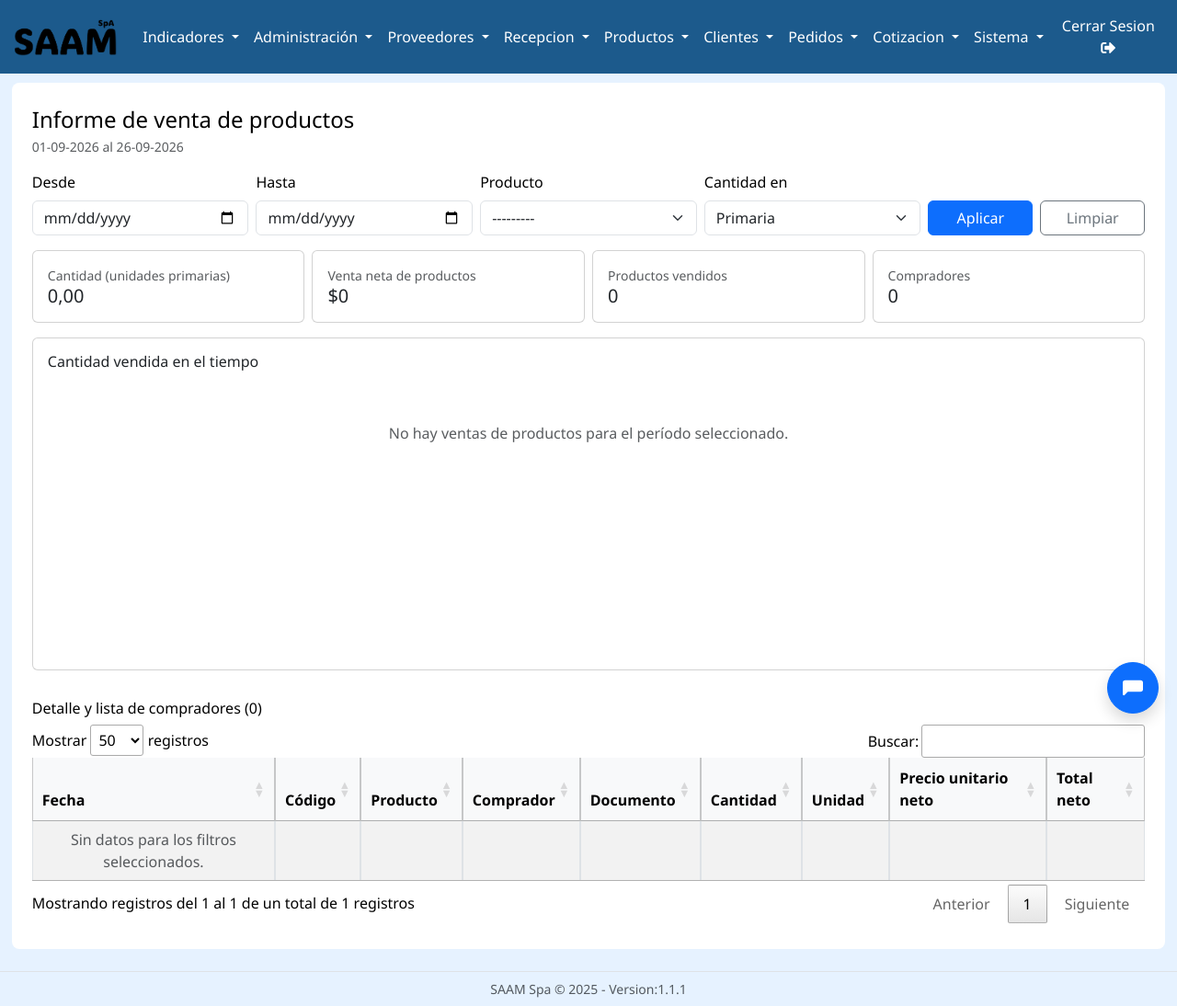
After one commit to MigueJano/Portal-SAAM, a Django app: page /indicadores/productos/ in a window 1280 px wide. The commit adds this page. Shown: the whole page at 92% size. Run offline with Django 5.2, Linux system fonts and the light colour scheme; a user stored in the database is signed in; tables that the repository leaves empty hold one stand-in row (values such as "Sample post"); lists and menus that the app fills with data are empty; some libraries are stand-ins or nearby versions.

Commit message:
informe de venta por cantidad

```diff
--- a/src/Apps/Pedidos/templates/base.html
+++ b/src/Apps/Pedidos/templates/base.html
@@ -42,6 +42,7 @@
             </a>
             <ul class="dropdown-menu">
               <li><a class="dropdown-item" href="{% url 'dashboard_financiero_simple' %}">Financieros</a></li>
+              <li><a class="dropdown-item" href="{% url 'informe_productos' %}">Productos</a></li>
               <!--<li><a class="dropdown-item" href="{% url 'dashboard_ventas' %}">Ventas</a></li> // INFO EN INVENTARIO-->
               <li><a class="dropdown-item" href="{% url 'dashboard_operaciones' %}">Operaciones</a></li>
               <li><a class="dropdown-item" href="{% url 'dashboard_estrategia' %}">Informe Estrategico</a></li>
--- a/src/Apps/indicadores/forms.py
+++ b/src/Apps/indicadores/forms.py
@@ -1,66 +1,66 @@
-# Apps/indicadores/forms.py
-from django import forms
 from datetime import date
 
-from Apps.Pedidos.models import Cliente, Categoria, Proveedor
+from django import forms
+
+from Apps.Pedidos.models import Categoria, Cliente, Producto, Proveedor
+
 
 class FiltroFinancieroForm(forms.Form):
     fecha_desde = forms.DateField(
         required=False,
-        widget=forms.DateInput(attrs={'type': 'date', 'class': 'form-control'})
+        widget=forms.DateInput(attrs={"type": "date", "class": "form-control"}),
     )
     fecha_hasta = forms.DateField(
         required=False,
-        widget=forms.DateInput(attrs={'type': 'date', 'class': 'form-control'})
+        widget=forms.DateInput(attrs={"type": "date", "class": "form-control"}),
     )
 
     def clean(self):
         data = super().clean()
         hoy = date.today()
+        if not data.get("fecha_desde"):
+            data["fecha_desde"] = hoy.replace(day=1)
+        if not data.get("fecha_hasta"):
+            data["fecha_hasta"] = hoy
+        if data["fecha_desde"] > data["fecha_hasta"]:
+            data["fecha_desde"], data["fecha_hasta"] = (
+                data["fecha_hasta"],
+                data["fecha_desde"],
+            )
+        return data
 
-        # Defaults: primer día del mes actual → hoy
-        if not data.get('fecha_desde'):
-            data['fecha_desde'] = hoy.replace(day=1)
-        if not data.get('fecha_hasta'):
-            data['fecha_hasta'] = hoy
-
-        # Normaliza por si vienen invertidas
-        if data['fecha_desde'] > data['fecha_hasta']:
-            data['fecha_desde'], data['fecha_hasta'] = data['fecha_hasta'], data['fecha_desde']
-
-        return data
 
 class FiltroVentasForm(forms.Form):
     cliente = forms.ModelChoiceField(
-        queryset=Cliente.objects.all().order_by('nombre_cliente'),
+        queryset=Cliente.objects.all().order_by("nombre_cliente"),
         required=False,
-        label="Cliente"
+        label="Cliente",
     )
     categoria = forms.ModelChoiceField(
-        queryset=Categoria.objects.all().order_by('categoria'),
+        queryset=Categoria.objects.all().order_by("categoria"),
         required=False,
-        label="Categoría"
+        label="Categoría",
     )
-    proveedor = forms.ModelChoiceField(                     # 👈 NUEVO
-        queryset=Proveedor.objects.all().order_by('nombre_proveedor'),
+    proveedor = forms.ModelChoiceField(
+        queryset=Proveedor.objects.all().order_by("nombre_proveedor"),
         required=False,
-        label="Proveedor"
+        label="Proveedor",
     )
     MESES_CHOICES = (
-        (3,  "Últimos 3"),
-        (6,  "Últimos 6"),
-        (9,  "Últimos 9"),
+        (3, "Últimos 3"),
+        (6, "Últimos 6"),
+        (9, "Últimos 9"),
         (12, "Últimos 12"),
     )
     meses = forms.ChoiceField(
         choices=MESES_CHOICES,
         initial=3,
         required=False,
-        label="Meses"
+        label="Meses",
     )
 
     def clean_meses(self) -> int:
-        valor = self.cleaned_data.get('meses')
+        valor = self.cleaned_data.get("meses")
         try:
             return int(valor) if valor not in (None, "") else 3
         except (TypeError, ValueError):
@@ -68,13 +68,11 @@ class FiltroVentasForm(forms.Form):
 
     def rango_fechas_o_meses(self):
         hoy = date.today()
-        n = self.cleaned_data.get('meses') or 3
+        n = self.cleaned_data.get("meses") or 3
         try:
             n = int(n)
         except (TypeError, ValueError):
             n = 3
-
-        # primer día del mes de (n-1) meses atrás
         y, m = hoy.year, hoy.month - (n - 1)
         while m <= 0:
             m += 12
@@ -82,3 +80,45 @@ class FiltroVentasForm(forms.Form):
         inicio = date(y, m, 1)
         fin = hoy
         return inicio, fin
+
+
+class FiltroProductosForm(forms.Form):
+    UNIDAD_CHOICES = (
+        ("PRIMARIO", "Primaria"),
+        ("SECUNDARIO", "Secundaria"),
+    )
+
+    fecha_desde = forms.DateField(
+        required=False,
+        label="Desde",
+        widget=forms.DateInput(attrs={"type": "date", "class": "form-control"}),
+    )
+    fecha_hasta = forms.DateField(
+        required=False,
+        label="Hasta",
+        widget=forms.DateInput(attrs={"type": "date", "class": "form-control"}),
+    )
+    producto = forms.ModelChoiceField(
+        queryset=Producto.objects.all().order_by("nombre_producto", "codigo_producto_interno"),
+        required=False,
+        label="Producto",
+    )
+    unidad = forms.ChoiceField(
+        choices=UNIDAD_CHOICES,
+        initial="PRIMARIO",
+        required=False,
+        label="Cantidad en",
+    )
+
+    def clean(self):
+        data = super().clean()
+        hoy = date.today()
+        data["fecha_desde"] = data.get("fecha_desde") or hoy.replace(day=1)
+        data["fecha_hasta"] = data.get("fecha_hasta") or hoy
+        if data["fecha_desde"] > data["fecha_hasta"]:
+            data["fecha_desde"], data["fecha_hasta"] = (
+                data["fecha_hasta"],
+                data["fecha_desde"],
+            )
+        data["unidad"] = data.get("unidad") or "PRIMARIO"
+        return data
--- /dev/null
+++ b/src/Apps/indicadores/templates/indicadores/productos.html
@@ -0,0 +1,190 @@
+{% extends "base.html" %}
+{% load custom_filters %}
+
+{% block CSS %}
+<style>
+  .productos-resumen .card { height: 100%; }
+  .productos-grafico { min-height: 360px; position: relative; }
+  #grafico-productos { display: block; height: 340px; width: 100%; }
+  .tabla-productos td, .tabla-productos th { padding: .4rem .5rem; }
+  @media (max-width: 767.98px) {
+    .productos-grafico { min-height: 300px; }
+    #grafico-productos { height: 280px; }
+  }
+</style>
+{% endblock CSS %}
+
+{% block content %}
+<div class="container-fluid">
+  <div class="d-flex justify-content-between align-items-start flex-wrap gap-2 mt-3 mb-3">
+    <div>
+      <h1 class="h4 mb-1">Informe de venta de productos</h1>
+      <div class="small text-muted">{{ inicio|date:"d-m-Y" }} al {{ fin|date:"d-m-Y" }}</div>
+    </div>
+  </div>
+
+  <form method="get" class="row row-cols-1 row-cols-md-5 align-items-end g-2 mb-3">
+    <div class="col">
+      <label class="form-label" for="{{ form.fecha_desde.id_for_label }}">{{ form.fecha_desde.label }}</label>
+      {{ form.fecha_desde }}
+    </div>
+    <div class="col">
+      <label class="form-label" for="{{ form.fecha_hasta.id_for_label }}">{{ form.fecha_hasta.label }}</label>
+      {{ form.fecha_hasta }}
+    </div>
+    <div class="col">
+      <label class="form-label" for="{{ form.producto.id_for_label }}">{{ form.producto.label }}</label>
+      {{ form.producto|add_class:"form-select" }}
+    </div>
+    <div class="col">
+      <label class="form-label" for="{{ form.unidad.id_for_label }}">{{ form.unidad.label }}</label>
+      {{ form.unidad|add_class:"form-select" }}
+    </div>
+    <div class="col d-flex gap-2">
+      <button type="submit" class="btn btn-primary w-100">Aplicar</button>
+      <a href="{% url 'informe_productos' %}" class="btn btn-outline-secondary w-100">Limpiar</a>
+    </div>
+  </form>
+
+  <div class="row g-2 mb-3 productos-resumen">
+    <div class="col-6 col-lg-3">
+      <div class="card"><div class="card-body">
+        <div class="small text-muted">Cantidad (unidades {{ unidad_label }})</div>
+        <div class="h5 mb-0">{{ resumen.cantidad|floatformat:2|formatear_miles }}</div>
+      </div></div>
+    </div>
+    <div class="col-6 col-lg-3">
+      <div class="card"><div class="card-body">
+        <div class="small text-muted">Venta neta de productos</div>
+        <div class="h5 mb-0">${{ resumen.total_venta|floatformat:0|formatear_miles }}</div>
+      </div></div>
+    </div>
+    <div class="col-6 col-lg-3">
+      <div class="card"><div class="card-body">
+        <div class="small text-muted">Productos vendidos</div>
+        <div class="h5 mb-0">{{ resumen.productos|formatear_miles }}</div>
+      </div></div>
+    </div>
+    <div class="col-6 col-lg-3">
+      <div class="card"><div class="card-body">
+        <div class="small text-muted">Compradores</div>
+        <div class="h5 mb-0">{{ resumen.compradores|formatear_miles }}</div>
+      </div></div>
+    </div>
+  </div>
+
+  <div class="card mb-4">
+    <div class="card-body productos-grafico">
+      <h2 class="h6">Cantidad vendida en el tiempo</h2>
+      {% if grafico %}
+        <canvas id="grafico-productos" role="img" aria-label="Gráfico de barras de cantidad vendida por fecha"></canvas>
+      {% else %}
+        <div class="text-center text-muted py-5">No hay ventas de productos para el período seleccionado.</div>
+      {% endif %}
+    </div>
+  </div>
+
+  <div class="table-responsive py-2">
+    <h2 class="h6">Detalle y lista de compradores ({{ filas|length }})</h2>
+    <table id="tabla-productos" class="table table-striped table-bordered table-sm align-middle tabla-productos js-tabla-filtros" data-page-length="50">
+      <thead class="table-light text-center">
+        <tr>
+          <th>Fecha</th>
+          <th>Código</th>
+          <th>Producto</th>
+          <th>Comprador</th>
+          <th>Documento</th>
+          <th>Cantidad</th>
+          <th>Unidad</th>
+          <th>Precio unitario neto</th>
+          <th>Total neto</th>
+        </tr>
+      </thead>
+      <tbody>
+        {% for fila in filas %}
+        <tr>
+          <td class="text-center" data-order="{{ fila.fecha|date:'Y-m-d' }}">{{ fila.fecha|date:"d-m-Y" }}</td>
+          <td>{{ fila.producto.codigo_producto_interno }}</td>
+          <td>{{ fila.producto.nombre_producto }}</td>
+          <td>{{ fila.cliente.nombre_cliente }} <span class="text-muted">({{ fila.cliente.rut_cliente }})</span></td>
+          <td class="text-center">{{ fila.venta.get_documento_pedido_display }} N&deg; {{ fila.venta.num_documento }}</td>
+          <td class="text-end" data-order="{{ fila.cantidad|stringformat:'f' }}">{{ fila.cantidad|floatformat:2|formatear_miles }}</td>
+          <td>{{ fila.nombre_unidad }}</td>
+          <td class="text-end" data-order="{{ fila.precio|stringformat:'f' }}">${{ fila.precio|floatformat:2|formatear_miles }}</td>
+          <td class="text-end" data-order="{{ fila.total|stringformat:'f' }}">${{ fila.total|floatformat:0|formatear_miles }}</td>
+        </tr>
+        {% empty %}
+        <tr><td colspan="9" class="text-center text-muted">Sin datos para los filtros seleccionados.</td></tr>
+        {% endfor %}
+      </tbody>
+    </table>
+  </div>
+</div>
+{{ grafico|json_script:"datos-grafico-productos" }}
+{% endblock content %}
+
+{% block script %}
+<script>
+(function () {
+  const canvas = document.getElementById("grafico-productos");
+  const dataNode = document.getElementById("datos-grafico-productos");
+  if (!canvas || !dataNode) return;
+  const datos = JSON.parse(dataNode.textContent);
+  if (!datos.length) return;
+
+  function dibujar() {
+    const ratio = window.devicePixelRatio || 1;
+    const ancho = Math.max(canvas.clientWidth, 320);
+    const alto = canvas.clientHeight;
+    canvas.width = ancho * ratio;
+    canvas.height = alto * ratio;
+    const ctx = canvas.getContext("2d");
+    ctx.scale(ratio, ratio);
+
+    const margen = { top: 18, right: 20, bottom: 68, left: 72 };
+    const areaW = ancho - margen.left - margen.right;
+    const areaH = alto - margen.top - margen.bottom;
+    const maximo = Math.max(...datos.map(d => d.cantidad), 1);
+    const pasos = 5;
+
+    ctx.font = "12px system-ui, sans-serif";
+    ctx.strokeStyle = "#dee2e6";
+    ctx.fillStyle = "#6c757d";
+    ctx.textAlign = "right";
+    for (let i = 0; i <= pasos; i += 1) {
+      const y = margen.top + areaH - (areaH * i / pasos);
+      const valor = maximo * i / pasos;
+      ctx.beginPath(); ctx.moveTo(margen.left, y); ctx.lineTo(ancho - margen.right, y); ctx.stroke();
+      ctx.fillText(valor.toLocaleString("es-CL", { maximumFractionDigits: 2 }), margen.left - 8, y + 4);
+    }
+
+    const espacio = areaW / datos.length;
+    const barra = Math.max(Math.min(espacio * .65, 56), 3);
+    ctx.fillStyle = "#0d6efd";
+    datos.forEach((dato, indice) => {
+      const h = areaH * dato.cantidad / maximo;
+      const x = margen.left + espacio * indice + (espacio - barra) / 2;
+      ctx.fillRect(x, margen.top + areaH - h, barra, h);
+    });
+
+    const salto = Math.max(Math.ceil(datos.length / Math.max(Math.floor(areaW / 75), 1)), 1);
+    ctx.fillStyle = "#495057";
+    ctx.textAlign = "center";
+    datos.forEach((dato, indice) => {
+      if (indice % salto === 0 || indice === datos.length - 1) {
+        ctx.fillText(dato.fecha, margen.left + espacio * (indice + .5), alto - margen.bottom + 22);
+      }
+    });
+    ctx.fillText("Tiempo", margen.left + areaW / 2, alto - 10);
+    ctx.save();
+    ctx.translate(16, margen.top + areaH / 2);
+    ctx.rotate(-Math.PI / 2);
+    ctx.fillText("Cantidad (unidades {{ unidad_label }})", 0, 0);
+    ctx.restore();
+  }
+
+  dibujar();
+  window.addEventListener("resize", dibujar);
+})();
+</script>
+{% endblock script %}
--- a/src/Apps/indicadores/urls.py
+++ b/src/Apps/indicadores/urls.py
@@ -12,6 +12,7 @@ from .views import (
     dashboard_inventario,
     dashboard_operaciones,
     dashboard_ventas,
+    informe_productos,
     exportar_inventario_propyme,
     exportar_libro_compras_propyme,
     exportar_libro_ventas_propyme,
@@ -22,6 +23,7 @@ from .views import (
 urlpatterns = [
     path('financiero-simple/', dashboard_financiero_simple, name='dashboard_financiero_simple'),
     path('ventas/', dashboard_ventas, name='dashboard_ventas'),
+    path('productos/', informe_productos, name='informe_productos'),
     path('inventario/', dashboard_inventario, name='dashboard_inventario'),
     path('inventario/flujo/<int:producto_id>/', flujo_inventario_producto, name='flujo_inventario_producto'),
     path('operaciones/', dashboard_operaciones, name='dashboard_operaciones'),
--- a/src/Apps/indicadores/views/__init__.py
+++ b/src/Apps/indicadores/views/__init__.py
@@ -1,5 +1,6 @@
 from .financieros import dashboard_financiero_simple
 from .ventas import dashboard_ventas
+from .productos import informe_productos
 from .inventario import dashboard_inventario, flujo_inventario_producto
 from .operaciones import dashboard_operaciones
 from .estrategia import (
--- /dev/null
+++ b/src/Apps/indicadores/views/productos.py
@@ -0,0 +1,137 @@
+from collections import defaultdict
+from datetime import date
+from decimal import Decimal, ROUND_HALF_UP
+
+from django.contrib.auth.decorators import login_required
+from django.shortcuts import render
+
+from Apps.Pedidos.models import UtilidadProducto
+from Apps.indicadores.forms import FiltroProductosForm
+
+
+DOS_DEC = Decimal("0.01")
+
+
+def _factor_unidad(producto, unidad):
+    if unidad == "SECUNDARIO":
+        return Decimal(max(int(producto.qty_secundario or 1), 1))
+    return Decimal("1")
+
+
+@login_required
+def informe_productos(request):
+    if request.GET:
+        form = FiltroProductosForm(request.GET)
+        form.is_valid()
+        inicio = form.cleaned_data["fecha_desde"]
+        fin = form.cleaned_data["fecha_hasta"]
+        producto = form.cleaned_data.get("producto")
+        unidad = form.cleaned_data["unidad"]
+    else:
+        hoy = date.today()
+        inicio = hoy.replace(day=1)
+        fin = hoy
+        producto = None
+        unidad = "PRIMARIO"
+        form = FiltroProductosForm(
+            initial={"fecha_desde": inicio, "fecha_hasta": fin, "unidad": unidad}
+        )
+
+    registros = (
+        UtilidadProducto.objects.filter(
+            venta__isnull=False,
+            venta__fecha_venta__range=(inicio, fin),
+        )
+        .select_related(
+            "producto",
+            "producto__empaque_primario",
+            "producto__empaque_secundario",
+            "venta",
+            "venta__pedidoid",
+            "venta__pedidoid__nombre_cliente",
+        )
+        .order_by("-venta__fecha_venta", "producto__nombre_producto", "id")
+    )
+    if producto:
+        registros = registros.filter(producto=producto)
+
+    filas = []
+    compradores = set()
+    productos = set()
+    total_cantidad = Decimal("0")
+    total_venta = Decimal("0")
+    serie = defaultdict(lambda: Decimal("0"))
+    agrupar_por_mes = (fin - inicio).days > 62
+
+    for registro in registros:
+        factor = _factor_unidad(registro.producto, unidad)
+        cantidad_primaria = Decimal(registro.cantidad or 0)
+        cantidad = cantidad_primaria / factor
+        precio = Decimal(registro.precio_venta_unitario or 0) * factor
+        total = (cantidad_primaria * Decimal(registro.precio_venta_unitario or 0)).quantize(
+            DOS_DEC,
+            rounding=ROUND_HALF_UP,
+        )
+        cliente = registro.venta.pedidoid.nombre_cliente
+        fecha = registro.venta.fecha_venta
+        clave_serie = fecha.replace(day=1) if agrupar_por_mes else fecha
+        serie[clave_serie] += cantidad
+        compradores.add(cliente.pk)
+        productos.add(registro.producto_id)
+        total_cantidad += cantidad
+        total_venta += total
+
+        if unidad == "SECUNDARIO":
+            nombre_unidad = (
+                registro.producto.empaque_secundario.nombre
+                if registro.producto.empaque_secundario_id
+                else "Secundaria"
+            )
+        else:
+            nombre_unidad = (
+                registro.producto.empaque_primario.nombre
+                if registro.producto.empaque_primario_id
+                else "Primaria"
+            )
+
+        filas.append(
+            {
+                "fecha": fecha,
+                "producto": registro.producto,
+                "cliente": cliente,
+                "venta": registro.venta,
+                "cantidad": cantidad,
+                "nombre_unidad": nombre_unidad,
+                "precio": precio.quantize(DOS_DEC, rounding=ROUND_HALF_UP),
+                "total": total,
+            }
+        )
+
+    formato_fecha = "%m-%Y" if agrupar_por_mes else "%d-%m-%Y"
+    grafico = [
+        {
+            "fecha": fecha.strftime(formato_fecha),
+            "cantidad": float(cantidad.quantize(DOS_DEC, rounding=ROUND_HALF_UP)),
+        }
+        for fecha, cantidad in sorted(serie.items())
+    ]
+
+    return render(
+        request,
+        "indicadores/productos.html",
+        {
+            "form": form,
+            "filas": filas,
+            "inicio": inicio,
+            "fin": fin,
+            "unidad": unidad,
+            "unidad_label": "secundarias" if unidad == "SECUNDARIO" else "primarias",
+            "grafico": grafico,
+            "resumen": {
+                "cantidad": total_cantidad,
+                "total_venta": total_venta,
+                "compradores": len(compradores),
+                "productos": len(productos),
+            },
+        },
+    )
--- a/src/Apps/observaciones/forms.py
+++ b/src/Apps/observaciones/forms.py
@@ -12,7 +12,7 @@ class ObservacionForm(forms.ModelForm):
             'observacion': forms.Textarea(attrs={'class': 'form-control', 'rows': 4, 'placeholder': 'Cuéntanos tu observación…'}),
         }
         labels = {
-            'tipo': 'Tipo',
+            'tipo': 'Tipo de requerimiento',
             'observacion': 'Observación',
         }
 
--- a/src/Apps/observaciones/models.py
+++ b/src/Apps/observaciones/models.py
@@ -7,6 +7,7 @@ class Observacion(models.Model):
         ('MEJORA', 'Mejora'),
         ('ERROR', 'Error'),
         ('PREGUNTA', 'Pregunta'),
+        ('COMENTARIO', 'Comentarios'),
     ]
 
     usuario     = models.ForeignKey(User, on_delete=models.SET_NULL, null=True, blank=True)
--- a/src/Apps/observaciones/templates/observaciones/crear_observacion.html
+++ b/src/Apps/observaciones/templates/observaciones/crear_observacion.html
@@ -23,7 +23,7 @@
         <input type="hidden" name="from" id="from-url" value="{{ from_url }}">
 
         <div class="mb-3">
-          <label class="form-label">Tipo</label>
+          <label class="form-label">Tipo de requerimiento</label>
           {{ form.tipo }}
           {% if form.tipo.errors %}<div class="text-danger small">{{ form.tipo.errors }}</div>{% endif %}
         </div>
@@ -31,7 +31,7 @@
         <div class="mb-3">
           <label class="form-label">Observación</label>
           {{ form.observacion }}
-          <div class="form-text">Indica claramente la mejora, error o pregunta.</div>
+          <div class="form-text">Indica claramente la mejora, error, pregunta o comentario.</div>
           {% if form.observacion.errors %}<div class="text-danger small">{{ form.observacion.errors }}</div>{% endif %}
         </div>
 
--- a/src/Apps/observaciones/templates/observaciones/lista.html
+++ b/src/Apps/observaciones/templates/observaciones/lista.html
@@ -15,6 +15,7 @@
         <option value="MEJORA" {% if tipo == 'MEJORA' %}selected{% endif %}>Mejora</option>
         <option value="ERROR" {% if tipo == 'ERROR' %}selected{% endif %}>Error</option>
         <option value="PREGUNTA" {% if tipo == 'PREGUNTA' %}selected{% endif %}>Pregunta</option>
+        <option value="COMENTARIO" {% if tipo == 'COMENTARIO' %}selected{% endif %}>Comentarios</option>
       </select>
 
       <input type="search" name="q" value="{{ q }}" class="form-control form-control-sm" placeholder="Buscar texto...">
@@ -29,7 +30,7 @@
           <th>ID</th>
           <th>Fecha</th>
           <th>Usuario</th>
-          <th>Tipo</th>
+          <th>Tipo de requerimiento</th>
           <th>Observacion</th>
           <th>Accion</th>
         </tr>
@@ -41,7 +42,7 @@
           <td data-order="{{ o.creado_en|date:'Y-m-d H:i:s' }}">{{ o.creado_en|date:"d/m/Y H:i" }}</td>
           <td>{{ o.usuario|default:'(anonimo)' }}</td>
           <td class="text-center">
-            <span class="badge {% if o.tipo == 'ERROR' %}bg-danger{% elif o.tipo == 'PREGUNTA' %}bg-warning text-dark{% else %}bg-primary{% endif %}">
+            <span class="badge {% if o.tipo == 'ERROR' %}bg-danger{% elif o.tipo == 'PREGUNTA' %}bg-warning text-dark{% elif o.tipo == 'COMENTARIO' %}bg-info text-dark{% else %}bg-primary{% endif %}">
               {{ o.get_tipo_display }}
             </span>
           </td>
--- a/src/Apps/observaciones/templates/observaciones/resolver_observacion.html
+++ b/src/Apps/observaciones/templates/observaciones/resolver_observacion.html
@@ -14,7 +14,7 @@
     <div class="card-body">
       <div class="mb-3">
         <div class="small text-muted">Tipo</div>
-        <span class="badge {% if observacion.tipo == 'ERROR' %}bg-danger{% elif observacion.tipo == 'PREGUNTA' %}bg-warning text-dark{% else %}bg-primary{% endif %}">
+        <span class="badge {% if observacion.tipo == 'ERROR' %}bg-danger{% elif observacion.tipo == 'PREGUNTA' %}bg-warning text-dark{% elif observacion.tipo == 'COMENTARIO' %}bg-info text-dark{% else %}bg-primary{% endif %}">
           {{ observacion.get_tipo_display }}
         </span>
       </div>
--- a/src/Apps/observaciones/views.py
+++ b/src/Apps/observaciones/views.py
@@ -183,7 +183,7 @@ def lista_observaciones(request):
     q = request.GET.get("q", "").strip()
     estado = request.GET.get("estado", "pendientes")
 
-    if tipo in {"MEJORA", "ERROR", "PREGUNTA"}:
+    if tipo in {"MEJORA", "ERROR", "PREGUNTA", "COMENTARIO"}:
         qs = qs.filter(tipo=tipo)
 
     if q:
```
Also changed, not shown: src/Apps/indicadores/tests.py (+95 -0 lines), src/Apps/observaciones/tests.py (+19 -0 lines), src/Apps/observaciones/migrations/0006_alter_observacion_tipo.py (added).
